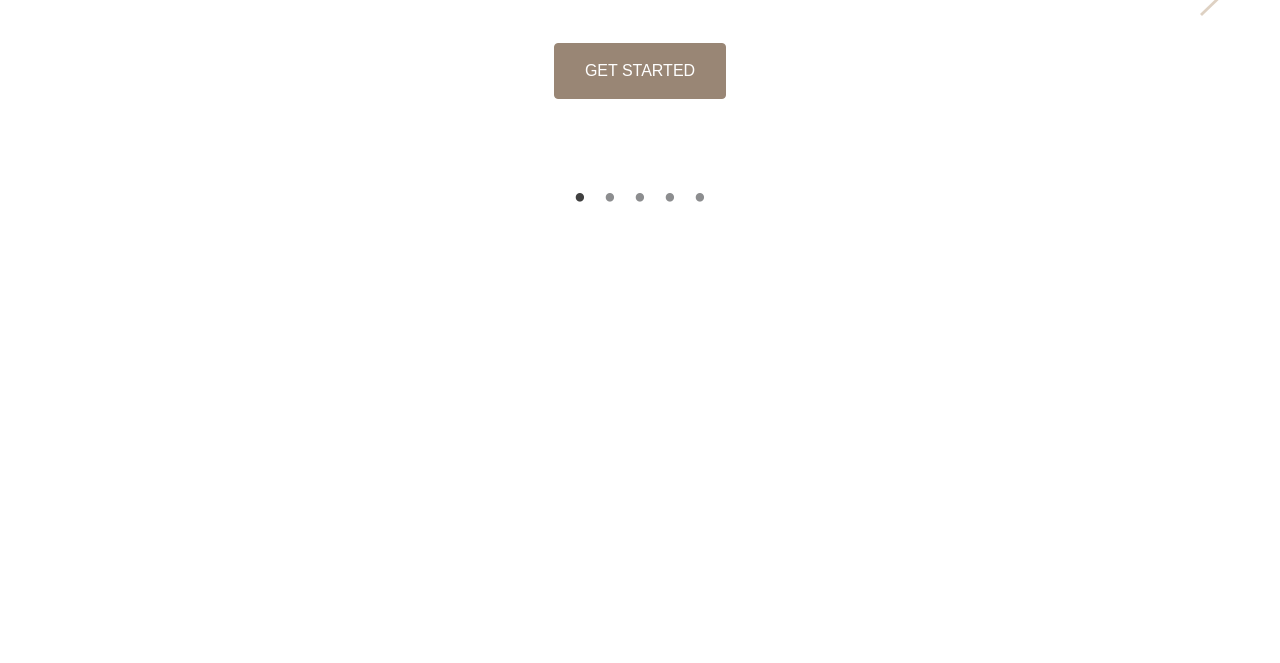
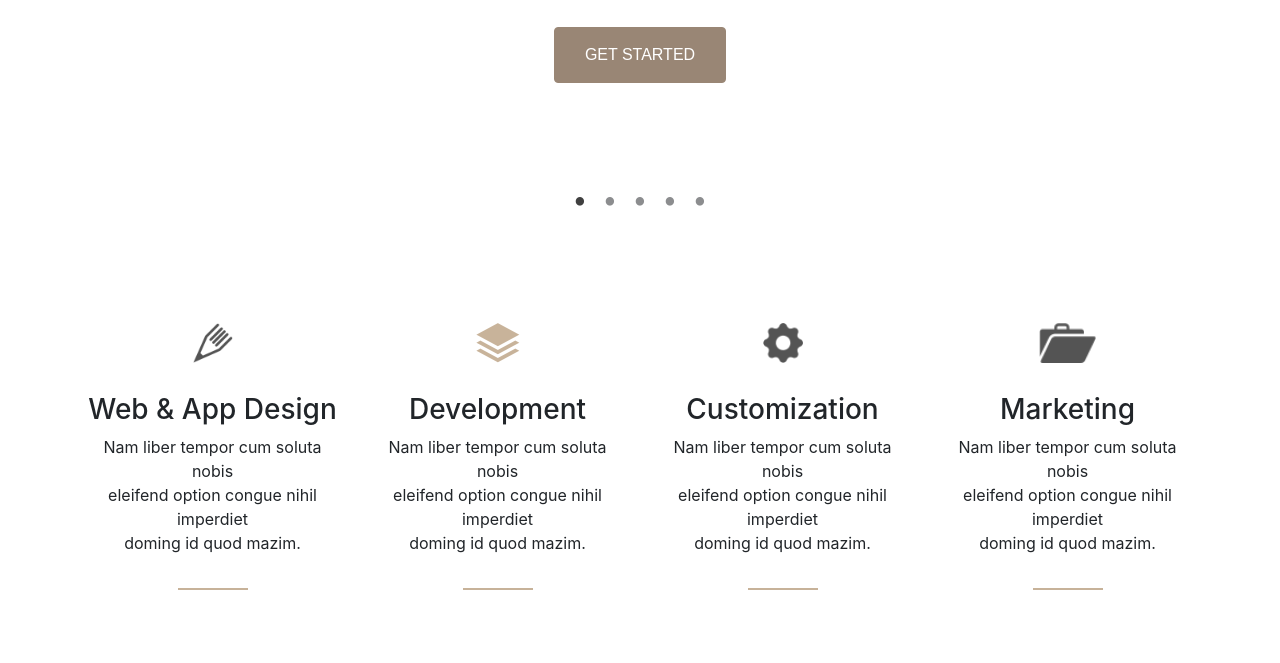
Before and after one commit to Kostyalaba/WaxomProject, a plain HTML site: page index.html in a window 1280 px wide. Shown: the part 432-1095 px from the top of the page. Before the commit the page ends 800 px from the top, so only its background shows below. Drawn offline with Linux system fonts and the light colour scheme; a web font is replaced by a local one.

Commit message:
block_services

```diff
--- a/css/style.css
+++ b/css/style.css
@@ -99,17 +99,17 @@ a:hover {
 .btn {
     margin-top: 40px;
     padding: 15px 30px;
-    margin-bottom: 130px;
+    margin-bottom: 150px;
 }
 
 h1 {
     font-family: "Raleway-ExtraBold", sans-serif;
-    font-size: 52px;
+    font-size: 45px;
 }
 
 .pre-heading {
     font-family: "Raleway-Medium", sans-serif;
-    font-size: 36px;
+    font-size: 30px;
 }
 
 .block-slider p {
@@ -119,3 +119,42 @@ h1 {
 .slick-slide {
     outline: none
 }
+
+.block-services {
+    padding-top: 90px;
+    padding-bottom: 40px;
+}
+
+.block-services img {
+    margin-bottom: 30px;
+    height: 40px;
+}
+
+@media screen and (max-width: 768px) {
+    .slick-next:before, .slick-prev:before {
+            display: none;
+    }
+}
+
+.block-services div p:after {
+    content: " ";
+    display: block;
+    width: 70px;
+    height: 2px;
+    background: #c7b299;
+    margin: 33px auto;
+}
+
+@media (max-width: 1200px) {
+    .col-md-3 {
+        flex: 0 0 50%;
+        max-width: 50%;
+    }
+}
+
+@media (max-width: 768px) {
+    .col-md-3 {
+        flex: 0 0 100%;
+        max-width: 100%;
+    }
+}
--- a/index.html
+++ b/index.html
@@ -89,6 +89,30 @@
         </div>
     </div>
 </header>
+<div class="container text-center block-services">
+    <div class="row">
+        <div class="col-md-3">
+            <img src="img/content/pencil.png" alt="">
+            <h3>Web & App Design</h3>
+            <p>Nam liber tempor cum soluta nobis <br> eleifend option congue nihil imperdiet <br> doming id quod mazim.</p>
+        </div>
+        <div class="col-md-3">
+            <img src="img/content/development.png" alt="">
+            <h3>Development</h3>
+            <p>Nam liber tempor cum soluta nobis <br> eleifend option congue nihil imperdiet <br> doming id quod mazim.</p>
+        </div>
+        <div class="col-md-3">
+            <img src="img/content/sett.png" alt="">
+            <h3>Customization</h3>
+            <p>Nam liber tempor cum soluta nobis <br> eleifend option congue nihil imperdiet <br> doming id quod mazim.</p>
+        </div>
+        <div class="col-md-3">
+            <img src="img/content/marketing.png" alt="">
+            <h3>Marketing</h3>
+            <p>Nam liber tempor cum soluta nobis <br> eleifend option congue nihil imperdiet <br> doming id quod mazim.</p>
+        </div>
+    </div>
+</div>
 
 <script src="js/jquery.min.js"></script>
 <script src="slick/slick.min.js"></script>
--- a/js/script.js
+++ b/js/script.js
@@ -1,7 +1,7 @@
 $('.block-slider').slick({
     dots: true,
     infinite: true,
-    speed: 300,
+    speed: 700,
     slidesToShow: 1,
     adaptiveHeight: true
 });
```
Also changed, not shown: img/content/development.png (added), img/content/marketing.png (added), img/content/pencil.png (added), img/content/sett.png (added), slick/slick-theme.css.
